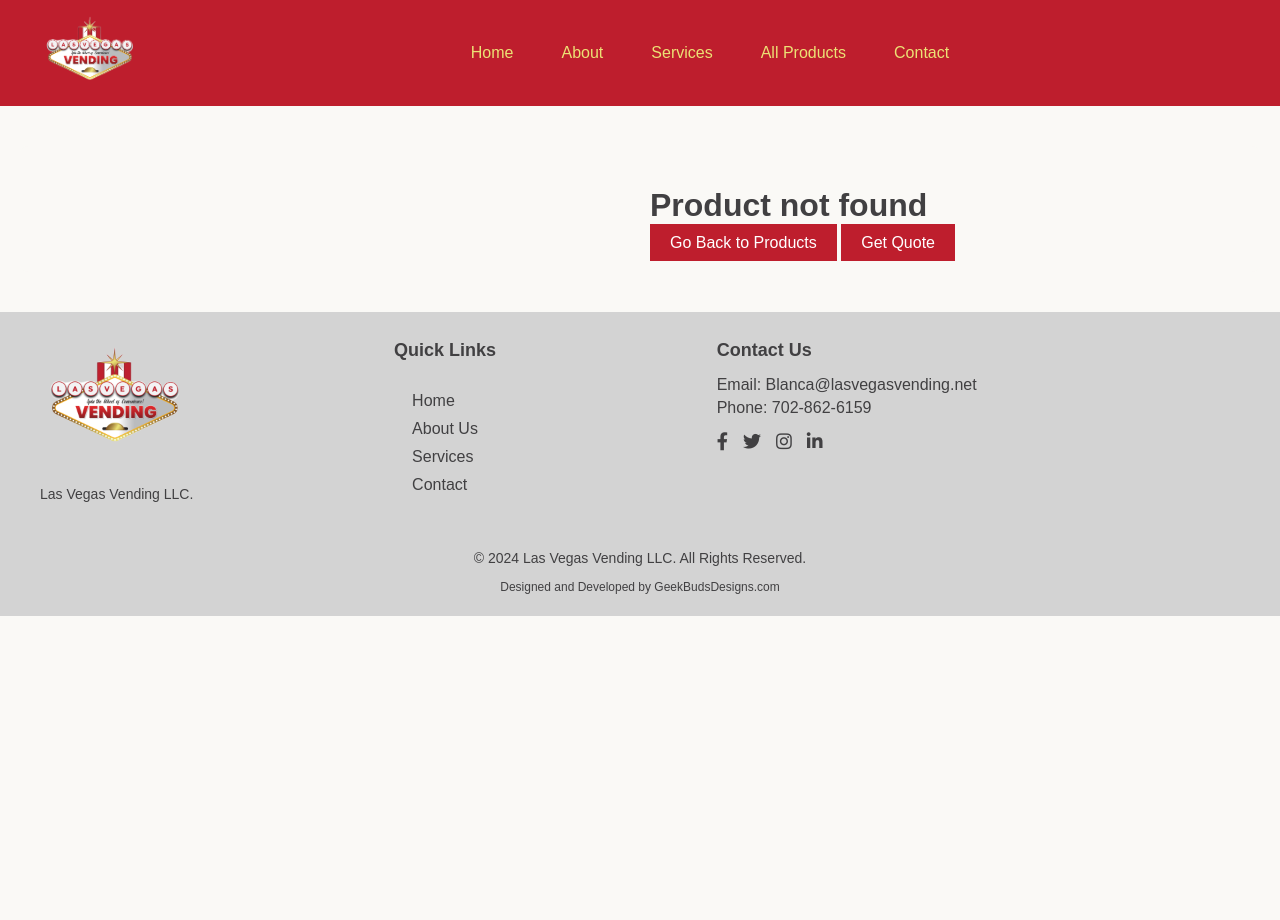
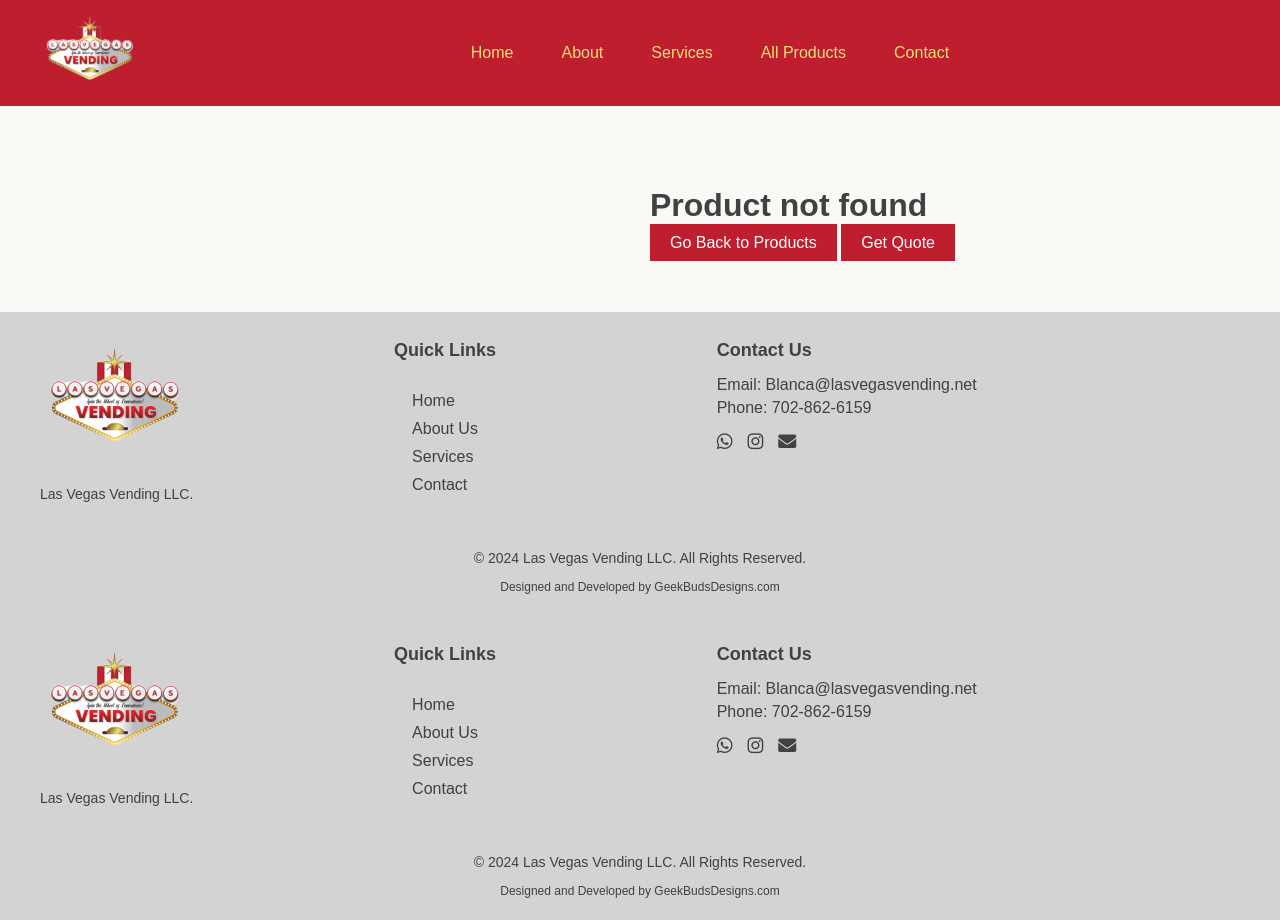
Before and after one commit to minhal52/lasvegas, a plain HTML site: page product-details.html in a window 1280 px wide. Before the commit the page ends 800 px from the top, so only its background shows below. Drawn offline with Linux system fonts and the light colour scheme.

Commit message:
added whats and mail icons

```diff
--- a/product-details.html
+++ b/product-details.html
@@ -232,23 +232,74 @@
 
       <!-- Social Icons -->
       <div class="footer-social">
-        <a href="https://facebook.com" target="_blank" aria-label="Facebook">
-          <i class="fab fa-facebook-f"></i>
+        <a href="https://wa.me/17028626159?text=Hello%2C%20I%20have%20an%20inquiry%20about%20your%20products" target="_blank" aria-label="WhatsApp">
+          <i class="fab fa-whatsapp"></i>
         </a>
-        <a href="https://twitter.com" target="_blank" aria-label="Twitter">
-          <i class="fab fa-twitter"></i>
-        </a>
-        <a href="https://www.instagram.com/lasvegasvending?igsh=M3dxZXZlbWNtdGxq" target="_blank" aria-label="Instagram">
+
+      <a href="https://www.instagram.com/lasvegasvending?igsh=M3dxZXZlbWNtdGxq" target="_blank" aria-label="Instagram">
           <i class="fab fa-instagram"></i>
         </a>
-        <a href="https://linkedin.com" target="_blank" aria-label="LinkedIn">
-          <i class="fab fa-linkedin-in"></i>
+        <a href="mailto:Blanca@lasvegasvending.net" target="_blank" aria-label="Email">
+          <i class="fas fa-envelope"></i>
         </a>
       </div>
     </div>
   </div>
 
- <!-- Footer Bottom -->
+  <!-- Footer Bottom -->
+<!-- Footer Bottom -->
+<div class="footer-bottom">
+  <p>&copy; 2024 Las Vegas Vending LLC. All Rights Reserved.</p>
+  <p style="font-size: 12px;">Designed and Developed by <a href="https://geekbudsdesigns.com" target="_blank" style="text-decoration: none; color: inherit;font-size: 12px;">GeekBudsDesigns.com</a></p>
+</div>
+</footer>
+<!-- Footer Section -->
+<footer class="footer">
+  <div class="footer-container">
+    <!-- Logo Section -->
+    <div class="footer-logo">
+      <img src="assets/images/IMG_1.png" alt="Company Logo" />
+      <p class="footer-description">
+        Las Vegas Vending LLC.
+      </p>
+    </div>
+
+    <!-- Quick Links Section -->
+    <div class="footer-links">
+      <h3 class="footer-heading">Quick Links</h3>
+      <ul class="footer-link-list">
+        <li><a href="index.html">Home</a></li>
+        <li><a href="about.html">About Us</a></li>
+        <li><a href="services.html">Services</a></li>
+        <li><a href="contact.html">Contact</a></li>
+      </ul>
+    </div>
+
+    <!-- Contact Information Section -->
+    <div class="footer-contact">
+      <h3 class="footer-heading">Contact Us</h3>
+      <p>Email: <a href="mailto:Blanca@lasvegasvending.net">Blanca@lasvegasvending.net</a></p>
+      <p>Phone: <a href="tel:+17028626159">702-862-6159</a></p>
+
+
+      <!-- Social Icons -->
+      <div class="footer-social">
+        <a href="https://wa.me/17028626159?text=Hello%2C%20I%20have%20an%20inquiry%20about%20your%20products" target="_blank" aria-label="WhatsApp">
+          <i class="fab fa-whatsapp"></i>
+        </a>
+
+      <a href="https://www.instagram.com/lasvegasvending?igsh=M3dxZXZlbWNtdGxq" target="_blank" aria-label="Instagram">
+          <i class="fab fa-instagram"></i>
+        </a>
+        <a href="mailto:Blanca@lasvegasvending.net" target="_blank" aria-label="Email">
+          <i class="fas fa-envelope"></i>
+        </a>
+      </div>
+    </div>
+  </div>
+
+  <!-- Footer Bottom -->
+<!-- Footer Bottom -->
 <div class="footer-bottom">
   <p>&copy; 2024 Las Vegas Vending LLC. All Rights Reserved.</p>
   <p style="font-size: 12px;">Designed and Developed by <a href="https://geekbudsdesigns.com" target="_blank" style="text-decoration: none; color: inherit;font-size: 12px;">GeekBudsDesigns.com</a></p>
```
Also changed, not shown: about.html (+8 -10 lines), contact.html (+19 -17 lines), index.html (+15 -12 lines), productlist.html (+8 -10 lines), services.html (+9 -11 lines).
